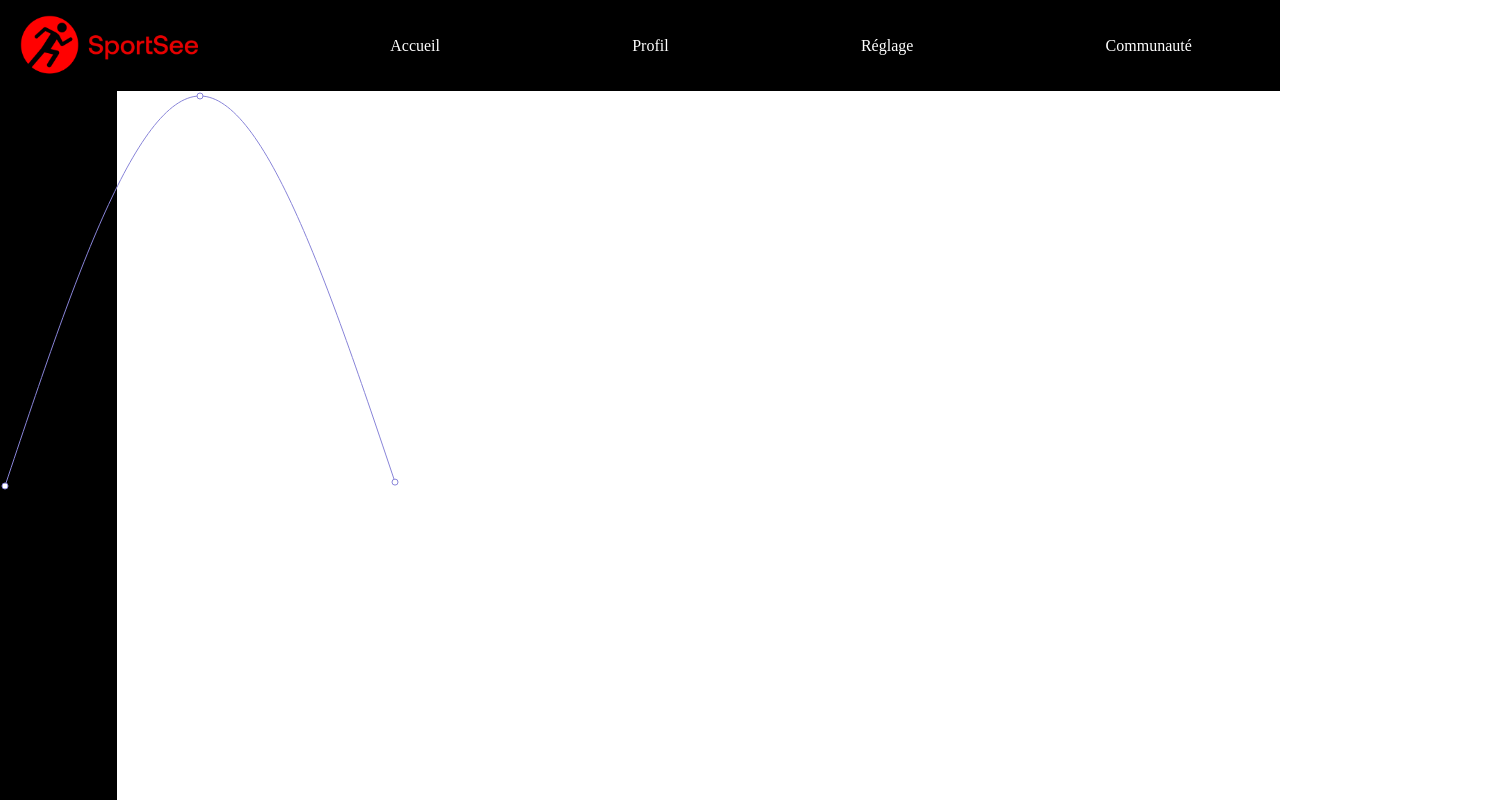
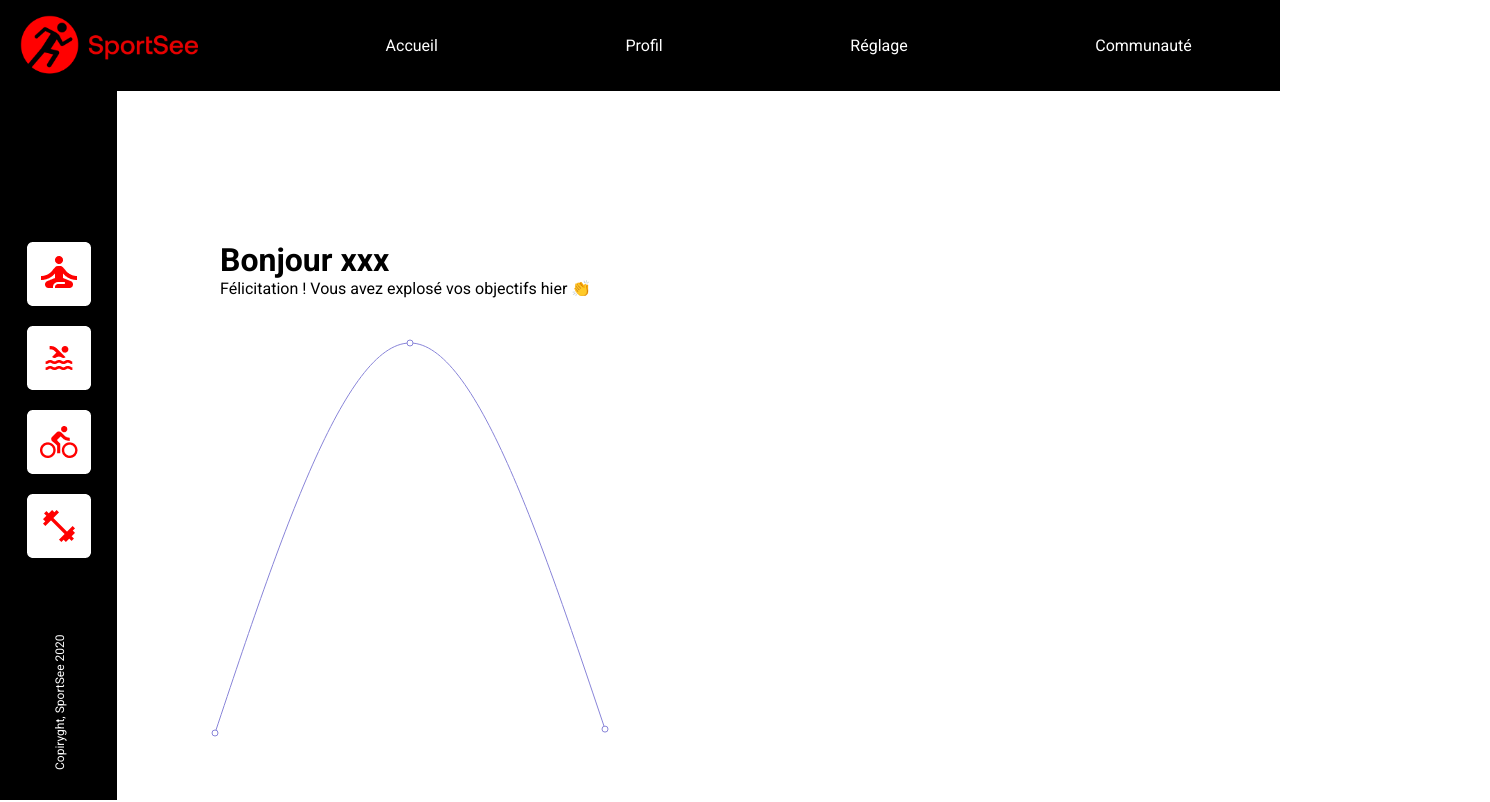
Before and after one commit to yazid78/Sport_See, a React (Vite) app in the folder Front_End/: page / in a window 1280 px wide. Shown: the top 802 px of the page, 1490 px wide, since content can reach past the window. Built offline with nearby package versions, Linux system fonts and the light colour scheme; no server answers.

Commit message:
css sidebar

```diff
--- a/Front_End/index.html
+++ b/Front_End/index.html
@@ -4,6 +4,12 @@
     <meta charset="UTF-8" />
     <link rel="icon" type="image/svg+xml" href="/vite.svg" />
     <meta name="viewport" content="width=device-width, initial-scale=1.0" />
+    <link rel="preconnect" href="https://fonts.googleapis.com" />
+    <link rel="preconnect" href="https://fonts.gstatic.com" crossorigin />
+    <link
+      href="https://fonts.googleapis.com/css2?family=Roboto:ital,wght@0,100;0,300;0,400;0,500;0,700;0,900;1,100;1,300;1,400;1,500;1,700;1,900&display=swap"
+      rel="stylesheet"
+    />
     <title>SportSee</title>
   </head>
   <body>
--- a/Front_End/src/components/App.tsx
+++ b/Front_End/src/components/App.tsx
@@ -1,7 +1,8 @@
 import Header from "./header.tsx"
 import Sidebar from "./sidebar.tsx"
-import LineChartComponent from "./LineChart.tsx"
+import Chart from "./chart.tsx"
 import getData from "../services/serviceData.ts"
+
 
 function App() {
   getData(18)
@@ -9,7 +10,7 @@ function App() {
   return <div>
     <Header />
     <Sidebar />
-    <LineChartComponent />
+    <Chart />
 
   </div>
 
--- /dev/null
+++ b/Front_End/src/components/chart.tsx
@@ -0,0 +1,21 @@
+import LineChartComponent from "./LineChart";
+import "../css/chart.css";
+
+const Chart = () => {
+    return (
+        <div className="mainContainerChart">
+
+            <div className="titleUser">
+                <h1>Bonjour xxx</h1>
+                <p>Félicitation ! Vous avez explosé vos objectifs hier 👏</p>
+            </div>
+
+            <div>
+                <LineChartComponent />
+            </div>
+        </div>
+
+    );
+}
+
+export default Chart;
--- a/Front_End/src/components/sidebar.tsx
+++ b/Front_End/src/components/sidebar.tsx
@@ -1,9 +1,11 @@
 import "../css/sidebar.css";
+import iconeSideBar from "../assets/iconeSideBar.png";
 
 const Sidebar = () => {
     return (
         <div className="sidebar">
-
+            <img src={iconeSideBar} alt="icone sideBar" />
+            <p className="paragraphe">Copiryght, SportSee 2020</p>
         </div>
     );
 }
--- a/Front_End/src/css/App.css
+++ b/Front_End/src/css/App.css
@@ -1,3 +1,5 @@
 * {
   margin: 0;
+  box-sizing: border-box;
+  font-family: "Roboto";
 }
--- /dev/null
+++ b/Front_End/src/css/chart.css
@@ -0,0 +1,9 @@
+.mainContainerChart {
+  margin: 140px 90px 88px 210px;
+  width: 100%;
+  min-height: 100vh;
+}
+.titleUser {
+  padding: 10px;
+  margin-bottom: 30px;
+}
--- a/Front_End/src/css/sidebar.css
+++ b/Front_End/src/css/sidebar.css
@@ -5,5 +5,23 @@
   left: 0;
   width: 117px;
   height: 100%;
+  display: flex;
+  justify-content: center;
+  align-items: center;
   z-index: -1;
 }
+
+.sidebar img {
+  display: block;
+}
+
+.paragraphe {
+  color: white;
+  font-size: 12px;
+  position: absolute;
+  transform: rotate(270deg);
+  transform-origin: left top;
+  left: 45%;
+  bottom: 2%;
+  white-space: nowrap;
+}
```
Also changed, not shown: Front_End/src/assets/iconeSideBar.png (added).
